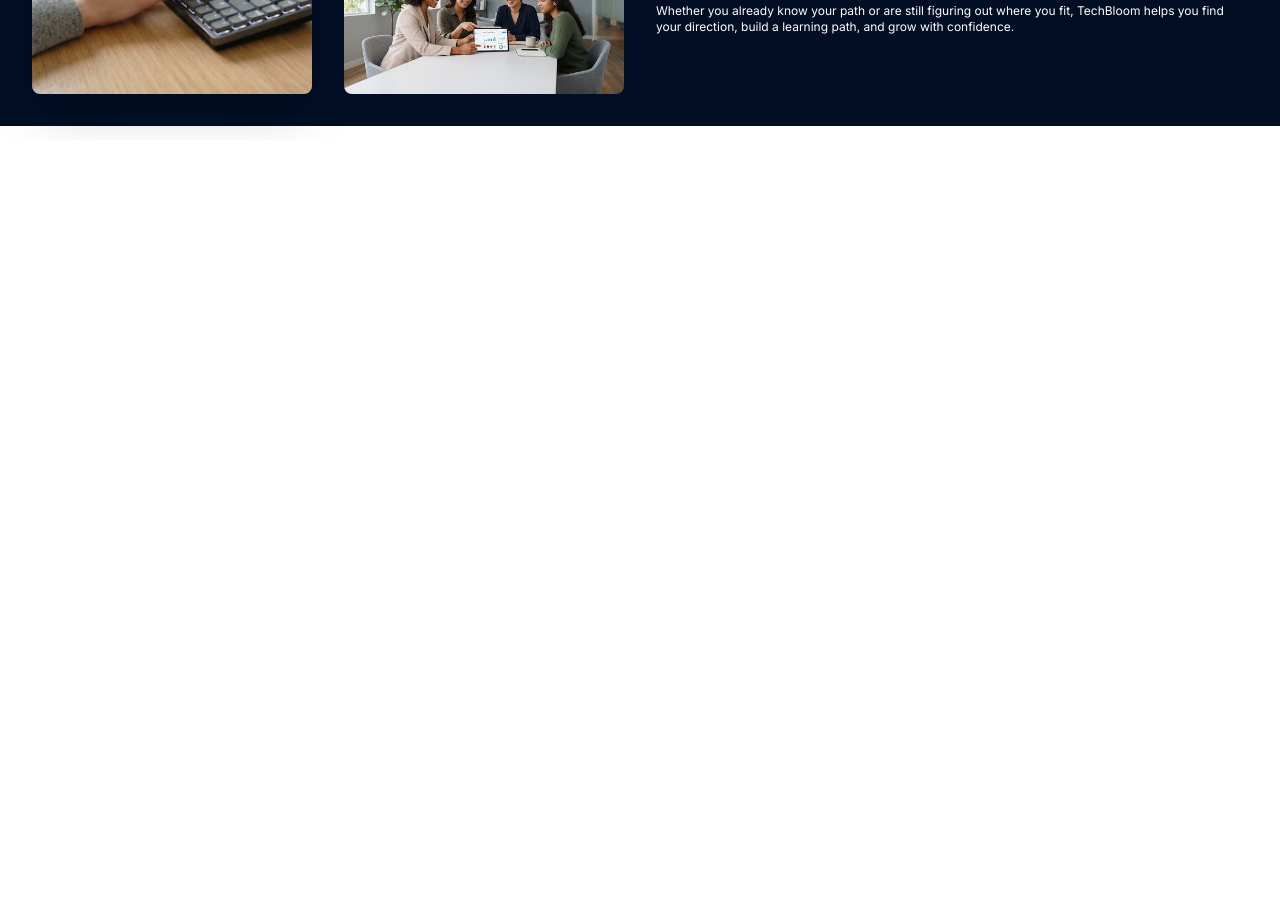
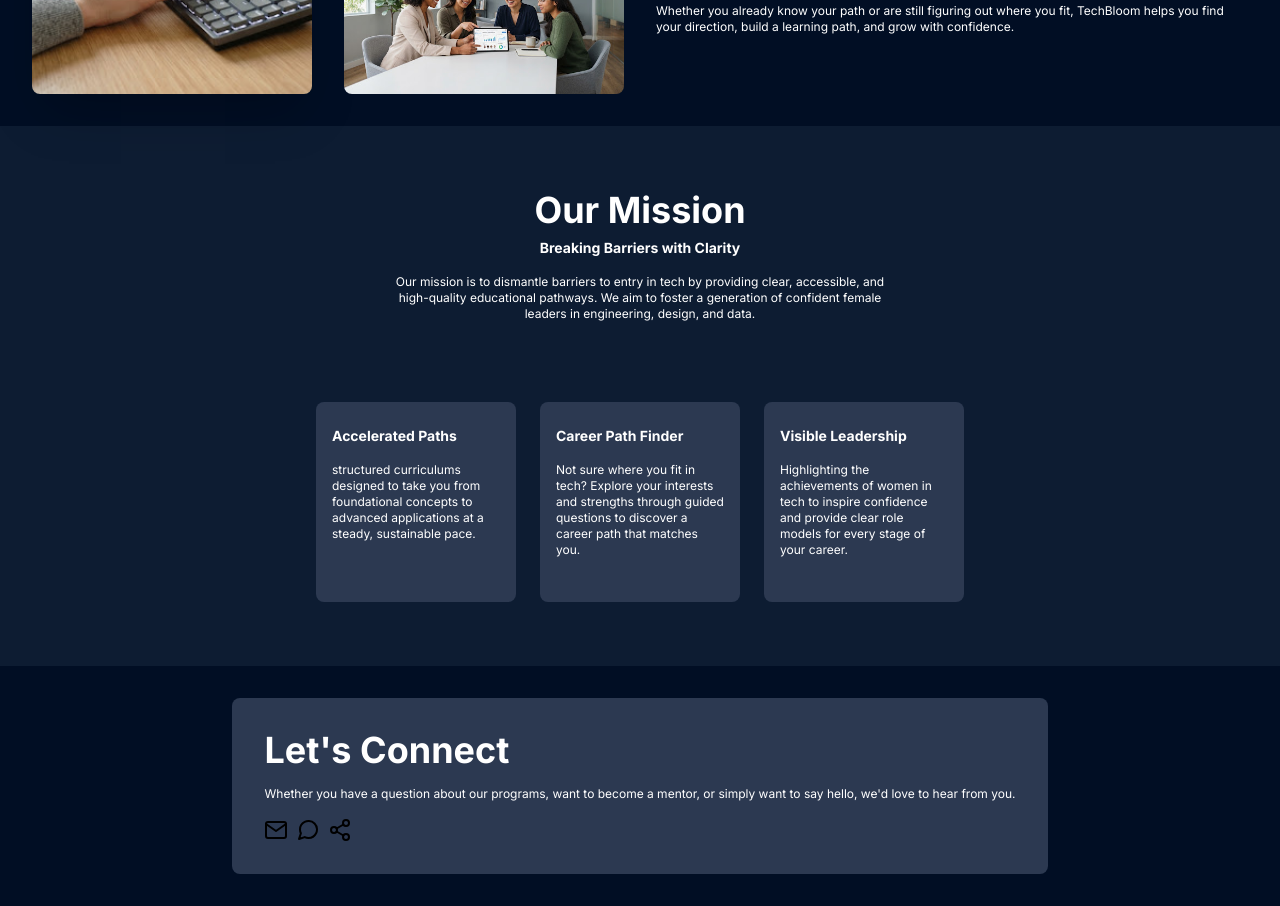
Before and after one commit to Princess-precious/TechBloom, a React (Vite) app: page / in a window 1280 px wide. Shown: the part 740-1646 px from the top of the page. Before the commit the page ends 880 px from the top, so only its background shows below. Built offline with nearby package versions, Linux system fonts and the light colour scheme.

Commit message:
new update

```diff
--- a/src/HomeSections/Section2home.tsx
+++ b/src/HomeSections/Section2home.tsx
@@ -42,7 +42,7 @@ function Section2home() {
           </div>
         </div>
 
-        <div className="flex flex-1 flex-col order-1 md:order-2">
+        <div className="flex items-center text-center md:text-start md:items-start flex-1 flex-col order-1 md:order-2">
           <H1 className="text-2xl">
             About Us
           </H1>
--- /dev/null
+++ b/src/HomeSections/Section3home.tsx
@@ -0,0 +1,65 @@
+/**
+    * @description      :
+    * @author           : HP
+    * @group            :
+    * @created          : 25/08/2026 - 12:50:54
+    *
+    * MODIFICATION LOG
+    * - Version         : 1.0.0
+    * - Date            : 25/08/2026
+    * - Author          : HP
+    * - Modification    :
+**/
+import H1 from "../ui/h1"
+import P from "../ui/p"
+
+function Section3home(){
+  return(
+    <section className="flex flex-col bg-[#0d1c32] p-8">
+      <div className="flex flex-col items-center my-8">
+        <H1 className="text-2xl">
+          Our Mission
+        </H1>
+
+        <h2 className="text-white text-sm mt-2 font-bold">
+          Breaking Barriers with Clarity
+        </h2>
+
+        <P className="max-w-lg text-center">
+          Our mission is to dismantle barriers to entry in tech by providing clear, accessible, and high-quality educational pathways. We aim to foster a generation of confident female leaders in engineering, design, and data.
+        </P>
+      </div>
+
+      <div className="flex flex-row p-8 gap-2 md:gap-6 items-center  justify-center">
+        <div className="flex flex-col bg-[#2c3951] p-4 rounded-lg h-[200px] max-w-[200px]">
+          <h2 className="text-white text-sm mt-2 font-bold">
+            Accelerated Paths
+          </h2>
+          <P>
+            structured curriculums designed to take you from foundational concepts to advanced applications at a steady, sustainable pace.
+          </P>
+        </div>
+
+        <div className="flex flex-col bg-[#2c3951] p-4 rounded-lg h-[200px] max-w-[200px]">
+          <h2 className="text-white text-sm mt-2 font-bold">
+           Career Path Finder
+          </h2>
+          <P>
+            Not sure where you fit in tech? Explore your interests and strengths through guided questions to discover a career path that matches you.
+          </P>
+        </div>
+
+        <div className="flex flex-col bg-[#2c3951] p-4 rounded-lg h-[200px] max-w-[200px]">
+          <h2 className="text-white text-sm mt-2 font-bold">
+            Visible Leadership
+          </h2>
+          <P>
+            Highlighting the achievements of women in tech to inspire confidence and provide clear role models for every stage of your career.
+          </P>
+        </div>
+      </div>
+    </section>
+  );
+}
+
+export default Section3home;
--- /dev/null
+++ b/src/HomeSections/Section4home.tsx
@@ -0,0 +1,54 @@
+/**
+    * @description      :
+    * @author           : HP
+    * @group            :
+    * @created          : 26/08/2026 - 13:50:08
+    *
+    * MODIFICATION LOG
+    * - Version         : 1.0.0
+    * - Date            : 26/08/2026
+    * - Author          : HP
+    * - Modification    :
+**/
+import P from "../ui/p"
+import H1 from "../ui/h1"
+
+function Section4home(){
+  return(
+    <section className="flex bg-[#010e24] h-auto p-8 items-center justify-center">
+      <div className="flex flex-row bg-[#2c3951] rounded-lg p-8">
+        <div className="flex flex-col">
+          <H1>
+            Let's Connect
+          </H1>
+          <P>
+            Whether you have a question about our programs, want to become a mentor, or simply want to say hello, we'd love to hear from you.
+          </P>
+          <div className="flex flex-row gap-2">
+            {/* Mail SVG */}
+            <svg xmlns="http://www.w3.org/2000/svg" width="24" height="24" viewBox="0 0 24 24" fill="none" stroke="currentColor" stroke-width="2" stroke-linecap="round" stroke-linejoin="round">
+            <path d="M4 4h16c1.1 0 2 .9 2 2v12c0 1.1-.9 2-2 2H4c-1.1 0-2-.9-2-2V6c0-1.1.9-2 2-2z"></path>
+            <polyline points="22,6 12,13 2,6"></polyline>
+            </svg>
+            {/* Message SVG */}
+            <svg xmlns="http://www.w3.org/2000/svg" width="24" height="24" viewBox="0 0 24 24" fill="none" stroke="currentColor" stroke-width="2" stroke-linecap="round" stroke-linejoin="round">
+            <path d="M21 11.5a8.38 8.38 0 0 1-.9 3.8 8.5 8.5 0 0 1-7.6 4.7 8.38 8.38 0 0 1-3.8-.9L3 21l1.9-5.7a8.38 8.38 0 0 1-.9-3.8 8.5 8.5 0 0 1 4.7-7.6 8.38 8.38 0 0 1 3.8-.9h.5a8.48 8.48 0 0 1 8 8v.5z"></path>
+            </svg>
+
+            <svg xmlns="http://www.w3.org/2000/svg" width="24" height="24" viewBox="0 0 24 24" fill="none" stroke="currentColor" stroke-width="2" stroke-linecap="round" stroke-linejoin="round">
+            <circle cx="18" cy="5" r="3"></circle>
+            <circle cx="6" cy="12" r="3"></circle>
+            <circle cx="18" cy="19" r="3"></circle>
+            <line x1="8.59" y1="13.51" x2="15.42" y2="17.49"></line>
+            <line x1="15.41" y1="6.51" x2="8.59" y2="10.49"></line>
+            c vx</svg>
+          </div>
+        </div>
+
+        <div></div>
+      </div>
+    </section>
+  );
+}
+
+export default Section4home;
--- a/src/pages/Home.tsx
+++ b/src/pages/Home.tsx
@@ -13,6 +13,8 @@
 import Navbar from "../components/Navbar";
 import Section1home from "../HomeSections/Section1home";
 import Section2home from "../HomeSections/Section2home";
+import Section3home from "../HomeSections/Section3home";
+import Section4home from "../HomeSections/Section4home";
 
 function Home(){
   return(
@@ -20,6 +22,8 @@ function Home(){
       <Navbar/>
       <Section1home/>
       <Section2home/>
+      <Section3home/>
+      <Section4home/>
     </>
   );
 }
```
